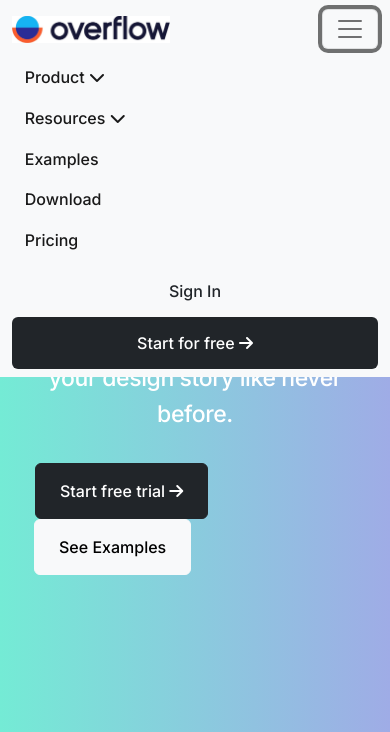
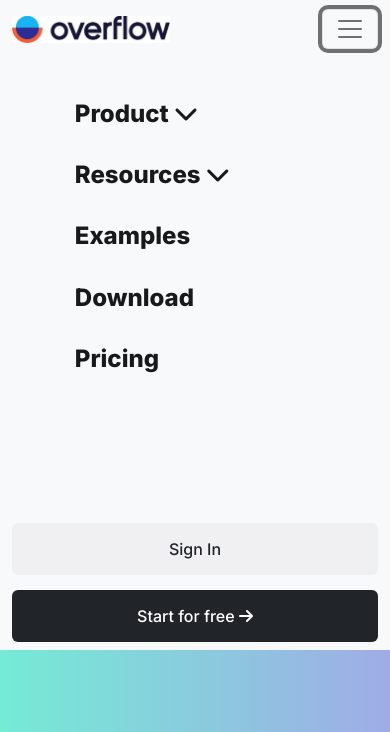
Before and after one commit to DilinaBandara/Overflow.io, a plain HTML site: page index.html in a window 390 px wide. Both pictures are taken after a click on the button "Toggle navigation". Shown: the top 732 px of the page. Drawn offline with nearby package versions, Linux system fonts and the light colour scheme; grey boxes are pictures that could not be loaded.

Commit message:
Complete navbar in mobile view

```diff
--- a/index.html
+++ b/index.html
@@ -32,8 +32,8 @@
               <span class="navbar-toggler-icon"></span>
             </button>
             <div class="collapse navbar-collapse" id="navbarScroll">
-              <ul class="navbar-nav me-auto ms-auto my-2 my-lg-0 navbar-nav-scroll" style="--bs-scroll-height: 200px;">
-                <li class="nav-item">
+              <ul class="navbar-nav me-auto ms-auto my-2 my-lg-0 navbar-nav-scroll" style="--bs-scroll-height: 500px;">
+                <li class="nav-item first-nav-item">
                   <a class="nav-link active" aria-current="page" href="#">Product
                     <i class="fa-solid fa-chevron-down down-arrows"></i>
                   </a>
--- a/styles.css
+++ b/styles.css
@@ -332,9 +332,23 @@ margin-bottom: 200px;
 /* Media queries */
 @media only screen and (max-width: 600px) {
 
-  .nav-btn-container{
+  .nav-item{
+    font-size: 1.5rem;
+    margin-bottom: 8px;
+    color: #000;
+    font-weight: 700;
+    padding-left: 1rem;
+    padding-right: 1rem;
+    display: flex;
+    align-items: center;
+    z-index: 3;
+    margin-left: 50px;
+  }
+  .sign-in-btn{
+    background-color: #f0f0f2;
+    margin-bottom: 15px;
+  }
 
-  }
   .sign-in-btn, .start-btn{
     display: block;
     width: 100%;
@@ -343,6 +357,14 @@ margin-bottom: 200px;
     font-size: 16px;
     cursor: pointer;
     text-align: center;
+  }
+
+  .nav-btn-container{
+    margin-top: 130px;
+  }
+
+  .first-nav-item{
+    margin-top: 30px;
   }
 
   .main-topic{
```
